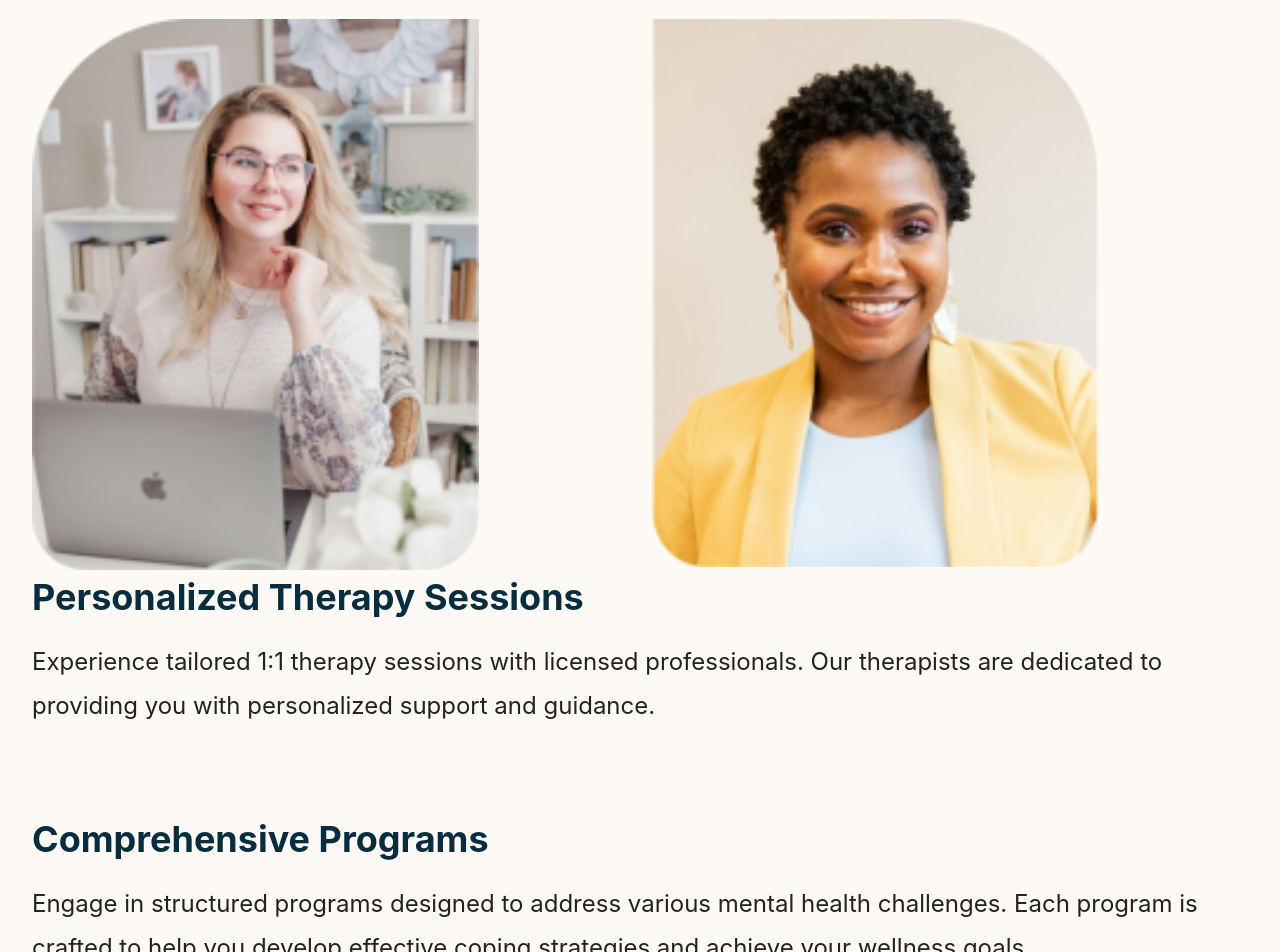
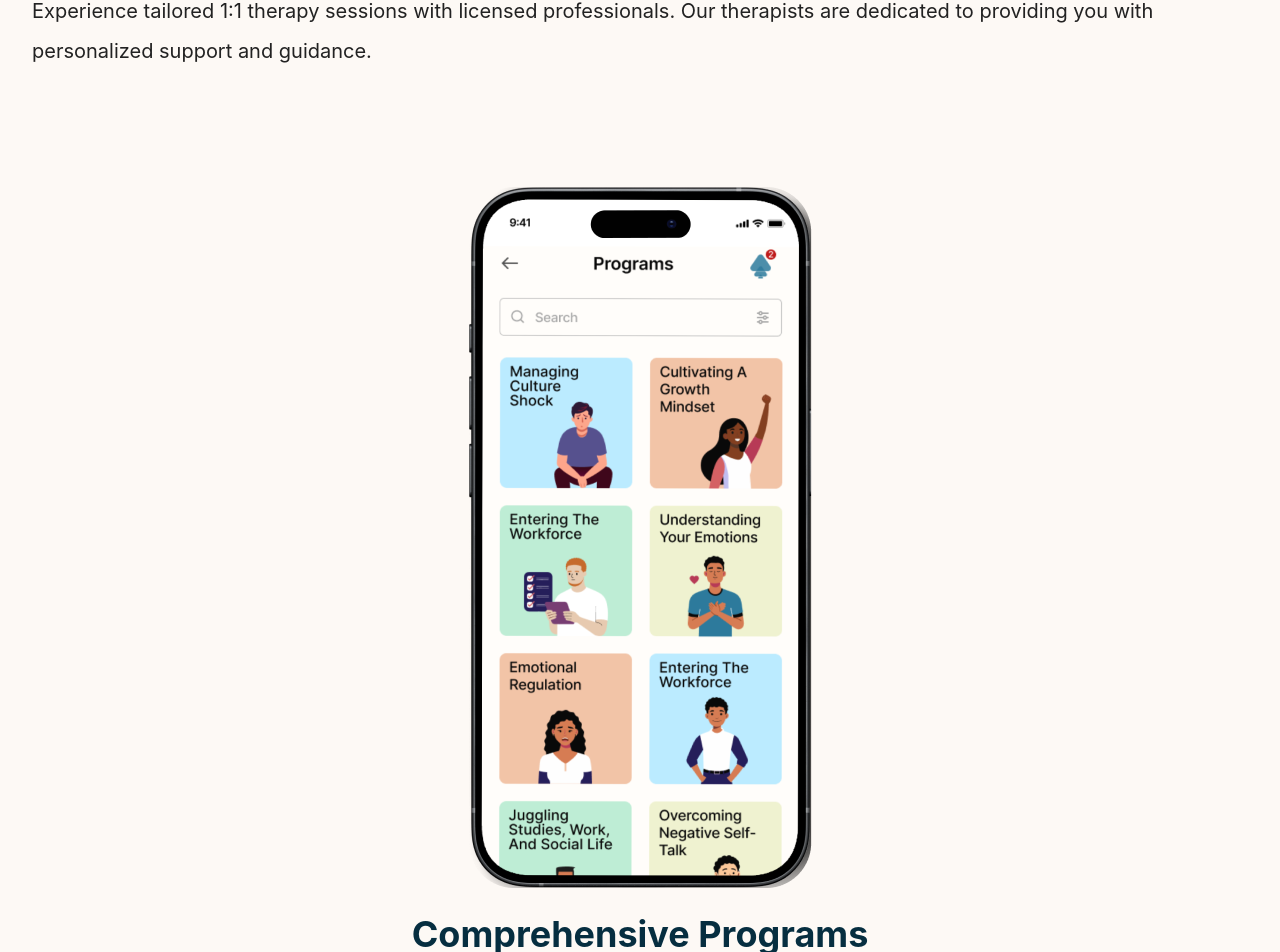
Before and after one commit to UMBR4L/EvexiaWebsiteCopy, a React (Vite) app in the folder client/: page / in a window 1280 px wide. Shown: the part 2561-3513 px from the top of the page. Built offline with nearby package versions, Linux system fonts and the light colour scheme.

Commit message:
worked on spacing on homepage mobile

```diff
--- a/client/index.html
+++ b/client/index.html
@@ -3,7 +3,7 @@
   <head>
     <meta charset="UTF-8" />
     <link rel="icon" type="image/svg+xml" href="/vite.svg" />
-    <meta name="viewport" content="width=device-width, initial-scale=1.0" />
+    <meta name="viewport" content="width=device-width, initial-scale=1.0, maximum-scale=1.0, user-scalable=no">
     <title>Vite + React + TS</title>
     <!-- Montserrat font -->
     <link href="https://fonts.googleapis.com/css2?family=Montserrat:wght@700&display=swap" rel="stylesheet">
--- a/client/src/components/Footer/Footer.tsx
+++ b/client/src/components/Footer/Footer.tsx
@@ -10,7 +10,7 @@ const Footer: React.FC = () => {
   return (
     <footer className="w-full bg-primaryColors-75 text-white py-20">
       {/* Main Footer Content */}
-      <div className="w-full flex flex-col md:grid md:grid-cols-6 lg:grid-cols-12 md:gap-gutter mx-mobile-padding lg:mx-desktop-padding pb-10">
+      <div className="w-full flex flex-col md:grid md:grid-cols-6 lg:grid-cols-12 md:gap-gutter px-mobile-padding lg:px-desktop-padding pb-10">
         {" "}
 
           <div className="w-full lg:col-span-3">
--- a/client/src/components/Footer/LogoAndDescription.tsx
+++ b/client/src/components/Footer/LogoAndDescription.tsx
@@ -16,7 +16,7 @@ const LogoDescription: React.FC = () => {
         <img
           src={EvexiaLogoWhite}
           alt="Evexia logo in white"
-          className="max-w-full mb-6"
+          className="w-[80%] mb-6"
         />
       </Link>
       <p className="text-base font-semibold mb-3">What does Evexia mean?</p>
--- a/client/src/components/Home/AnytimeAnywhere.tsx
+++ b/client/src/components/Home/AnytimeAnywhere.tsx
@@ -5,7 +5,7 @@ import AndroidAppOnGooglePlay from "../../assets/buttons/AndroidAppOnGooglePlay.
 const AnytimeAnywhere: React.FC = () => {
   return (
     <div className="flex flex-col items-center w-full mb-56">
-      <h2 className="text-5xl font-bold text-center leading-huge text-[#000000] mb-14">
+      <h2 className="text-4xl font-bold text-center leading-huge text-[#000000] mb-14">
         Anytime,
         <br />
         Anywhere
@@ -16,14 +16,14 @@ const AnytimeAnywhere: React.FC = () => {
           <img
             src={ComingSoonOnTheAppStore}
             alt="Coming Soon on the App Store button"
-            className="w-[50%]"
+            className="w-auto px-lg"
           />
         </a>{" "}
         <a href="https://play.google.com">
           <img
             src={AndroidAppOnGooglePlay}
             alt="Android App on Google Play button"
-            className="w-[50%]"
+            className="w-auto"
           />
         </a>
       </div>
--- a/client/src/components/Home/ComprehensivePrograms.tsx
+++ b/client/src/components/Home/ComprehensivePrograms.tsx
@@ -3,20 +3,20 @@ import ComprehensiveProgramsScreen from "../../assets/screens/ComprehensiveProgr
 
 const ComprehensivePrograms: React.FC = () => {
   return (
-    <div className="w-full flex flex-col justify-between items-center mb-16">
-        <h2 className="w-full text-3xl font-bold mb-4 text-primaryColors-100">
+    <div className="w-full flex flex-col items-center space-y-xl mb-10xl">
+      <img
+        src={ComprehensiveProgramsScreen}
+        alt="Comprehensive Programs Screen"
+        className="w-auto"
+      />
+        <h2 className="text-3xl font-bold leading-roomy text-primaryColors-100">
           Comprehensive Programs
         </h2>
-        <p className="text-2xl text-neutralColors-100 font-body1 leading-roomy">
+        <p className="text-xl text-neutralColors-100 font-body1 leading-spacious">
           Engage in structured programs designed to address various mental
           health challenges. Each program is crafted to help you develop
           effective coping strategies and achieve your wellness goals.
         </p>
-      <img
-        src={ComprehensiveProgramsScreen}
-        alt="Comprehensive Programs Screen"
-        className="w-[50%]"
-      />
     </div>
   );
 };
--- a/client/src/components/Home/FAQ.tsx
+++ b/client/src/components/Home/FAQ.tsx
@@ -13,10 +13,10 @@ const FAQ: React.FC = () => {
   ];
 
   return (
-    <div className="w-full mb-32">
-      <h2 className="text-2xl text-center font-semiBold text-primaryColors-100 mb-2">FAQ</h2>
-      <h3 className="text-4xl text-center font-bold mb-24 text-primaryColors-100">Frequently Asked Questions</h3>
-      <ul className="space-y-6">
+    <div className="w-full flex flex-col mb-10xl">
+      <h2 className="text-xl text-center font-semiBold text-primaryColors-100 mb-2">FAQ</h2>
+      <h3 className="text-3xl text-center font-bold leading-roomy mb-3xl text-primaryColors-100">Frequently Asked Questions</h3>
+      <ul className="">
         {faqs.map((faq, index) => (
           <li key={index} className="max-w-full border-b border-[#a6a6a6] py-5">
             <a href="#" className="flex justify-between items-center text-2xl font-semiBold text-neutralColors-100 flex-grow text-left">
--- a/client/src/components/Home/Hero.tsx
+++ b/client/src/components/Home/Hero.tsx
@@ -25,12 +25,12 @@ const Hero: React.FC = () => {
           <img
             src={appHomeScreen}
             alt="App Home Screen"
-            className="w-[75%] h-auto object-contain"
+            className="w-auto object-contain"
           />
         </div>
 
         {/* Description */}
-        <div className="font-medium text-lg px-lg md:text-2xl leading-comfy">
+        <div className="font-medium text-xl px-lg md:text-2xl leading-comfy">
           Explore Evexia, where you begin a journey of self-care and support.
           Accessibility is everything, and we are here to enrich that.
         </div>
--- a/client/src/components/Home/PersonalizedTherapySessions.tsx
+++ b/client/src/components/Home/PersonalizedTherapySessions.tsx
@@ -6,18 +6,18 @@ import therapist4 from "../../assets/therapists/therapist4.png";
 
 const PersonalizedTherapySessions: React.FC = () => {
   return (
-    <div className="w-full flex flex-col mb-16 items-center">
-      <div className="w-full grid grid-cols-2 gap-6">
-        <img src={therapist1} alt="Therapist 1" className="w-[75%]"/>
-        <img src={therapist2} alt="Therapist 2" className="w-[75%]"/>
-        <img src={therapist3} alt="Therapist 3" className="w-[75%]"/>
-        <img src={therapist4} alt="Therapist 4" className="w-[75%]"/>
+    <div className="w-full flex flex-col mb-10xl items-center space-y-xl">
+      <div className="w-full grid grid-cols-2 gap-base">
+        <img src={therapist1} alt="Therapist 1" className="w-auto"/>
+        <img src={therapist2} alt="Therapist 2" className="w-auto"/>
+        <img src={therapist3} alt="Therapist 3" className="w-auto"/>
+        <img src={therapist4} alt="Therapist 4" className="w-auto"/>
       </div>
       <div className="w-full">
-        <h2 className="text-3xl font-bold mb-4 text-primaryColors-100">
+        <h2 className="text-3xl font-bold leading-roomy mb-4 text-primaryColors-100">
           Personalized Therapy Sessions
         </h2>
-        <p className="text-2xl text-neutralColors-100 leading-roomy">
+        <p className="text-xl text-neutralColors-100 leading-spacious">
           Experience tailored 1:1 therapy sessions with licensed professionals.
           Our therapists are dedicated to providing you with personalized
           support and guidance.
--- a/client/src/components/Home/SelfGuidedToolkits.tsx
+++ b/client/src/components/Home/SelfGuidedToolkits.tsx
@@ -3,22 +3,20 @@ import SelfGuidedToolkitsScreen from "../../assets/screens/SelfGuidedToolkitsScr
 
 const SelfGuidedToolkits: React.FC = () => {
   return (
-    <div className="flex flex-col items-center mb-32">
-      <div className="">
+    <div className="w-full flex flex-col items-center space-y-xl mb-10xl">
         <img
           src={SelfGuidedToolkitsScreen}
           alt="Self-Guided Toolkits Screen"
-          className="w-[50%]"
+          className="w-auto"
         />
-        <h2 className="text-3xl font-bold mb-4 text-primaryColors-100">
+        <h2 className="text-3xl font-bold leading-roomy text-primaryColors-100">
           Self-Guided Toolkits
         </h2>
-        <p className="text-2xl text-neutralColors-100 font-body1 leading-roomy">
+        <p className="text-xl text-neutralColors-100 leading-spacious">
           Access a wealth of resource packages filled with practical tools and
           exercises. These packages are designed to empower you to take control
           of your mental health journey.
         </p>
-      </div>
     </div>
   );
 };
--- a/client/src/pages/Home.tsx
+++ b/client/src/pages/Home.tsx
@@ -30,7 +30,7 @@ const Home: React.FC = () => {
 
         {/* Why Choose Evexia Section */}
         <section className="w-full md:col-span-full mb-20xl px-base">
-          <h2 className="text-3xl font-extraBold text-left mb-2xl">
+          <h2 className="text-3xl font-extraBold text-left leading-roomy mb-2xl">
             Why Choose Evexia?
           </h2>
 
```
